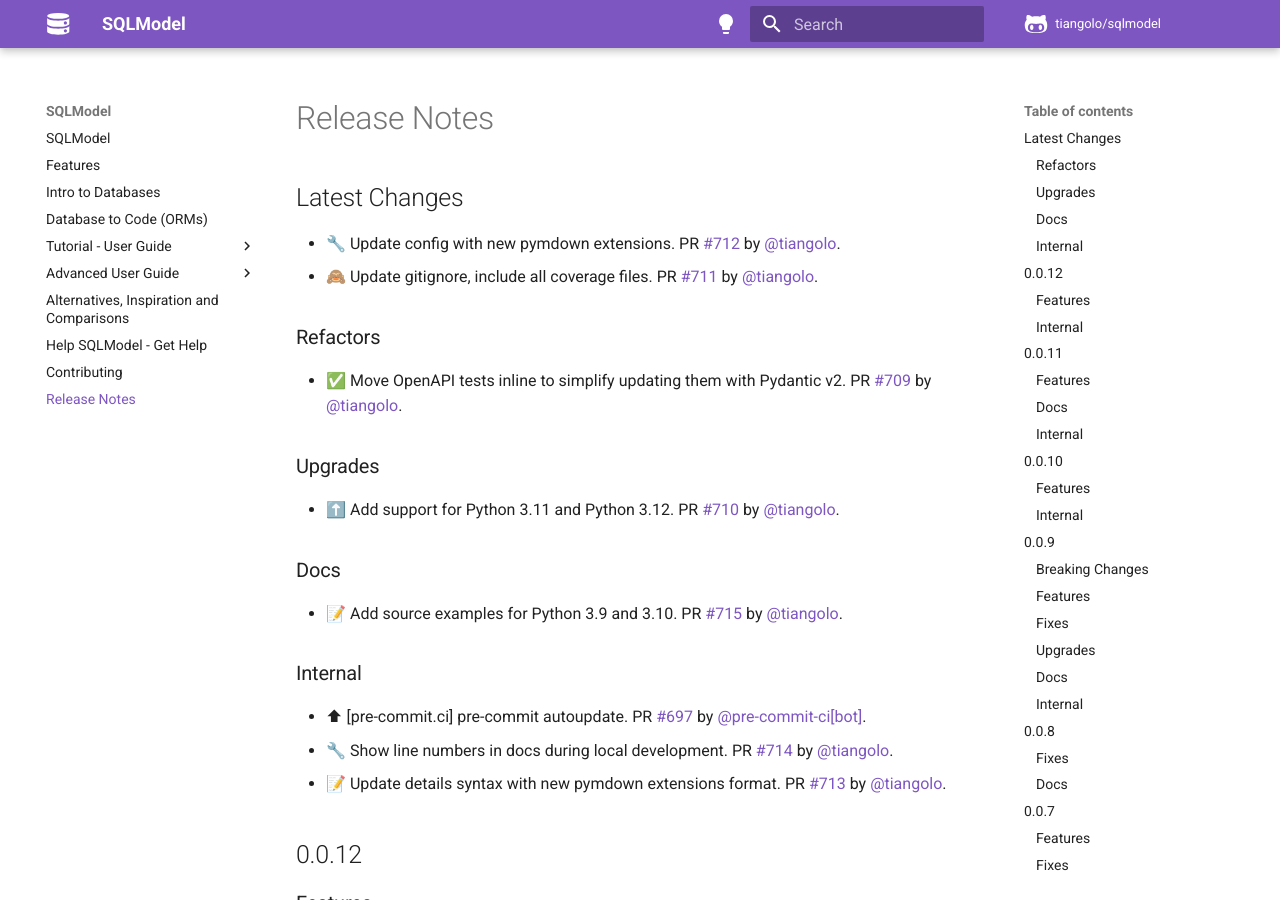
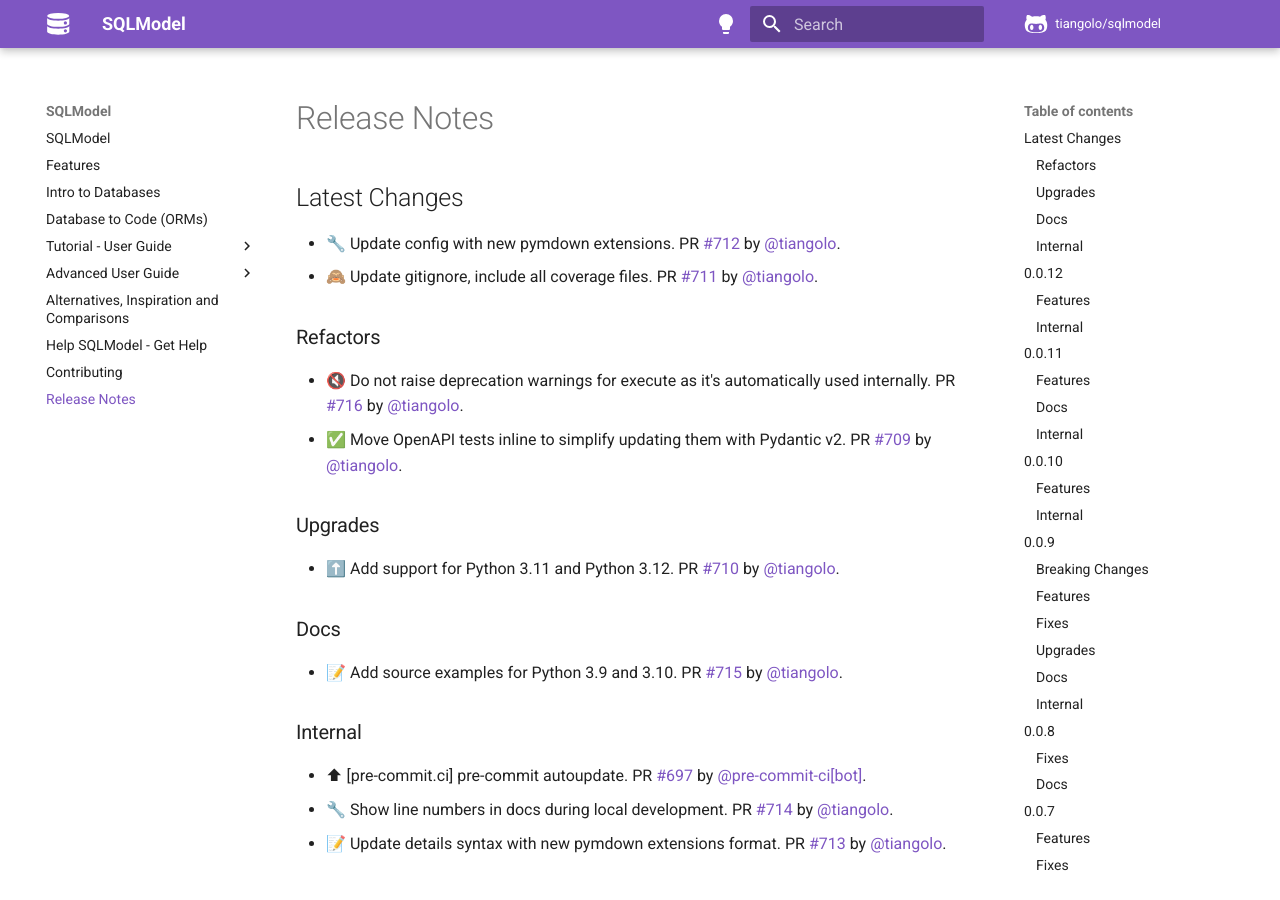
Before and after one commit to sztrakabalint/fastapi-sqlmodel, an MkDocs documentation site: the page built from docs/release-notes.md, in a window 1280 px wide and 900 px high. Built offline with MkDocs 1.6.1 and Material for MkDocs 9.7.7, drawn with Linux system fonts in a browser that asks for light colours; comment, search, counter and statistics services are not loaded.

Commit message:
📝 Update release notes

```diff
--- a/docs/release-notes.md
+++ b/docs/release-notes.md
@@ -7,6 +7,7 @@
 
 ### Refactors
 
+* 🔇 Do not raise deprecation warnings for execute as it's automatically used internally. PR [#716](https://github.com/tiangolo/sqlmodel/pull/716) by [@tiangolo](https://github.com/tiangolo).
 * ✅ Move OpenAPI tests inline to simplify updating them with Pydantic v2. PR [#709](https://github.com/tiangolo/sqlmodel/pull/709) by [@tiangolo](https://github.com/tiangolo).
 
 ### Upgrades
```
